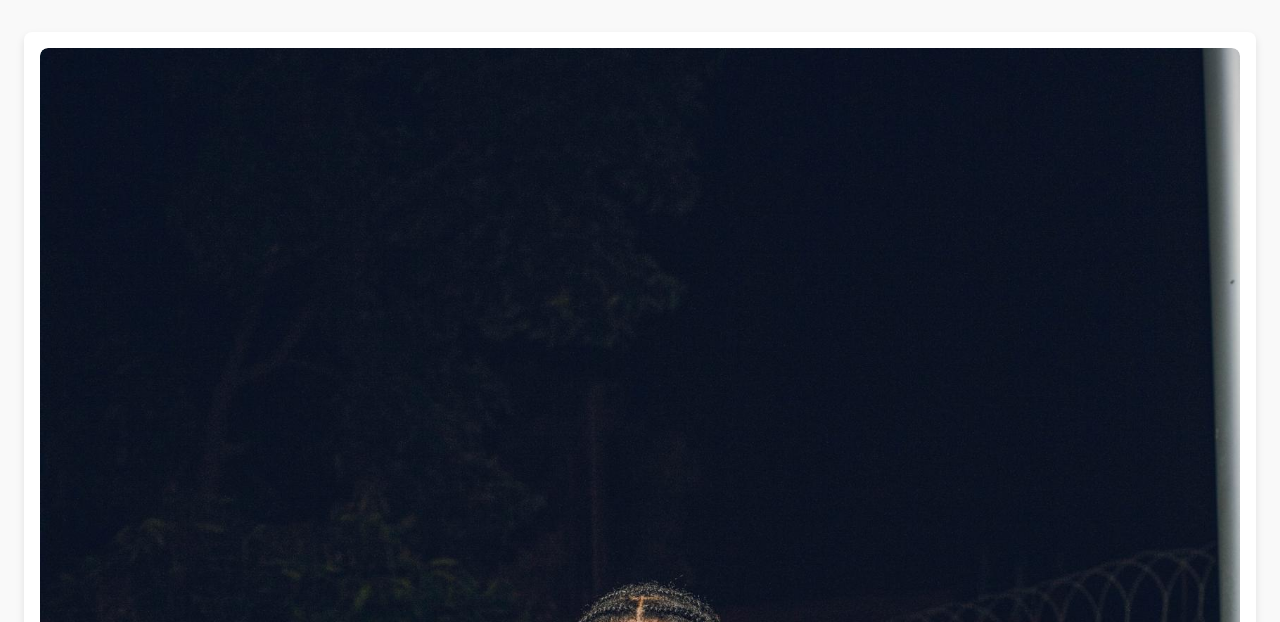
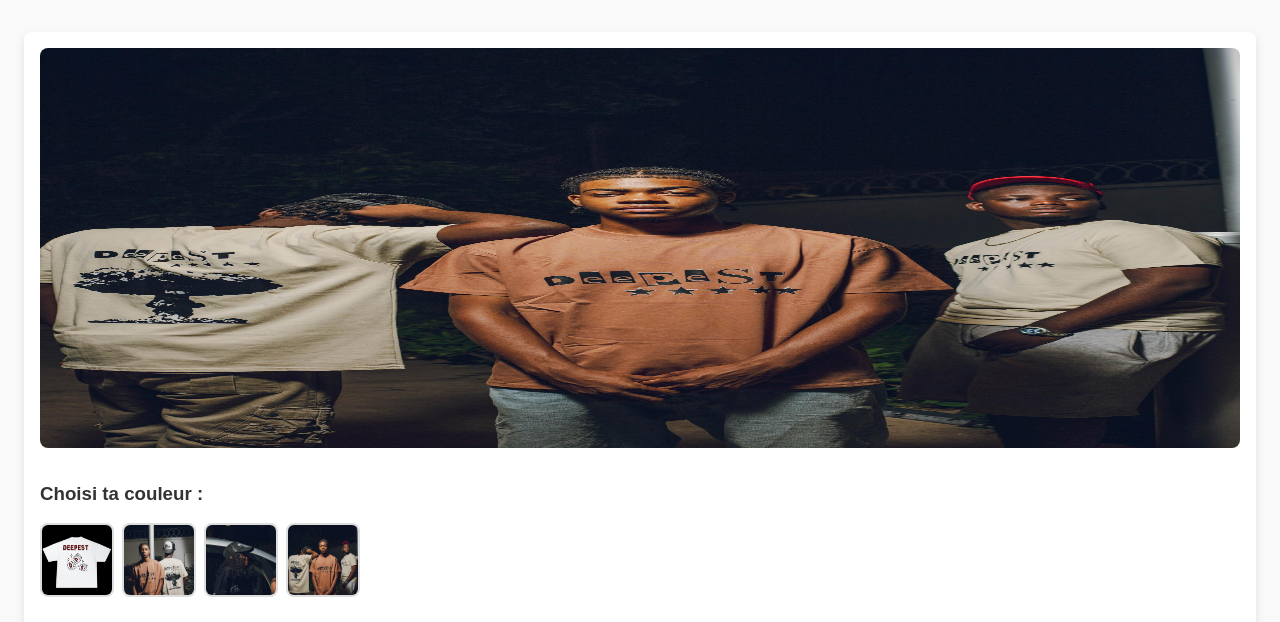
Before and after one commit to Kakesa/deepest, a plain HTML site: page pages/details.html in a window 1280 px wide. Shown: the top 622 px of the page. Drawn offline with Linux system fonts and the light colour scheme.

Commit message:
ajustement de la page details.html ajout de la classe "details" dans le fichier detailss.css

```diff
--- a/assets/css/components/detailss.css
+++ b/assets/css/components/detailss.css
@@ -29,17 +29,23 @@ body {
   border-radius: 8px;
 }
 
+.product-imgs{
+  display: flex;
+  gap: 1rem;
+}
 /* Product images */
-
 .img-showcase {
   display: flex;
   flex-wrap: nowrap;
   overflow-x: auto; /* Permet le défilement horizontal */
   scroll-behavior: smooth; /* Ajoute un effet de défilement fluide */
+  max-height: 400px; /* Limite la hauteur de l'image principale */
 }
 
 .img-showcase img {
-    min-width: 100%; /* Chaque image occupe 100% de la largeur du conteneur */
+  width: 100%; /* Chaque image occupe 100% de la largeur du conteneur */
+  height: 70%;
+  max-height: 400px; /* Réduit la taille de l'image principale */
   transition: transform 0.3s ease; /* Ajoute une transition pour un effet visuel */
 }
 
@@ -52,19 +58,10 @@ body {
   transition: border-color 0.3s ease;
 }
 
-  .img-showcase {
-    display: flex;
-    transition: transform 0.5s ease-in-out; /* Animation fluide lors du changement d'image */
-    width: 100%; /* Largeur totale du conteneur */
-  }
-
-  .img-showcase img {
-    min-width: 100%; /* Chaque image occupe 100% de la largeur du conteneur */
-    height: auto;
-  }
 .img-item img:hover {
   border-color: #007bff; /* Change la couleur de la bordure au survol */
 }
+
 .product-imgs {
   flex: 1;
   display: flex;
@@ -78,13 +75,7 @@ body {
   border-radius: 8px;
 }
 
-  .img-showcase img {
-    width: 10%;
-    display: block;
-    border-radius: 8px;
-  }
-
-  .img-select {
+.container-img-items {
   display: flex;
   gap: 0.5rem;
 }
@@ -97,10 +88,6 @@ body {
   border-radius: 8px;
   cursor: pointer;
   transition: border-color 0.3s ease;
-  }
-
-  .img-item img:hover {
-    border-color: #007bff;
 }
 
 /* Product content */
@@ -227,4 +214,12 @@ body {
   .product-content {
     order: 1;
   }
+
+  .img-showcase {
+    max-height: 300px; /* Réduit encore la taille sur mobile */
   }
+
+  .img-showcase img {
+    max-height: 300px;
+  }
+}
--- a/assets/css/main.css
+++ b/assets/css/main.css
@@ -1,5 +1,6 @@
 @import url('/assets/css/components/header.css');
 @import url('/assets/css/components/catalogue.css');
 @import url('/assets/css/components/shop.css');
+@import url('/assets/css/components/detailss.css');
 @import url('/assets/css/framework/variables.css');
 @import url('/assets/css/style.css');
--- a/pages/details.html
+++ b/pages/details.html
@@ -6,19 +6,23 @@
     <title>Product Card/Page</title>
     <meta name="viewport" content="width=device-width, initial-scale=1">
     <link rel="stylesheet" href="/assets/css/components/detailss.css">
+    <link rel="stylesheet" href="/assets/css/framework/variables.css">
     <link rel="stylesheet" href="https://cdnjs.cloudflare.com/ajax/libs/font-awesome/5.15.1/css/all.min.css" integrity="sha512-+4zCK9k+qNFUR5X+cKL9EIR+ZOhtIloNl9GIKS57V1MyNsYpYcUrUeQc9vNfzsWfV28IaLL3i96P9sdNyeRssA==" crossorigin="anonymous" />
   </head>
   <body>
+
     <div class = "card-wrapper">
       <div class = "card">
         <!-- card left -->
-        <div class="product-imgs">
+        <div class="product-imgs ">
           <div class="img-display">
             <div class="img-showcase">
               <img src="/assets/images/t-shirt/tshirt-6.jpg" alt="shoe image">
             </div>
           </div>
           <div class="img-select">
+            <h3>Choisi ta couleur :</h3>
+            <div class="container-img-items">
               <div class="img-item">
                 <a href="#" data-id="1">
                   <img src="/assets/images/t-shirt/T1.jpg" alt="shoe image">
@@ -38,6 +42,7 @@
                 <a href="#" data-id="4">
                   <img src="/assets/images/t-shirt/tshirt-6.jpg" alt="shoe image">
                 </a>
+              </div>
             </div>
           </div>
         </div>
```
Lines whose indentation alone changed are shown as unchanged.
